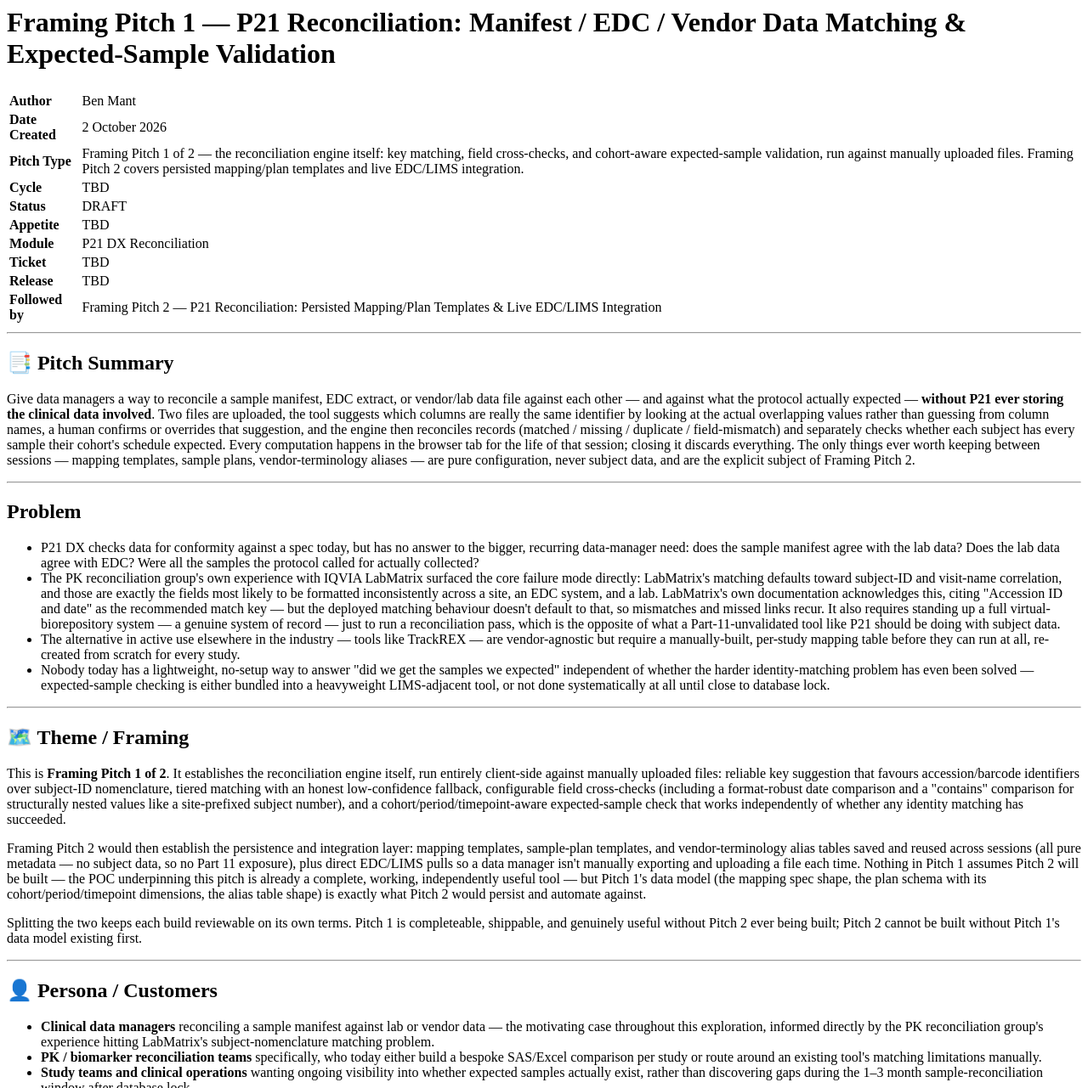
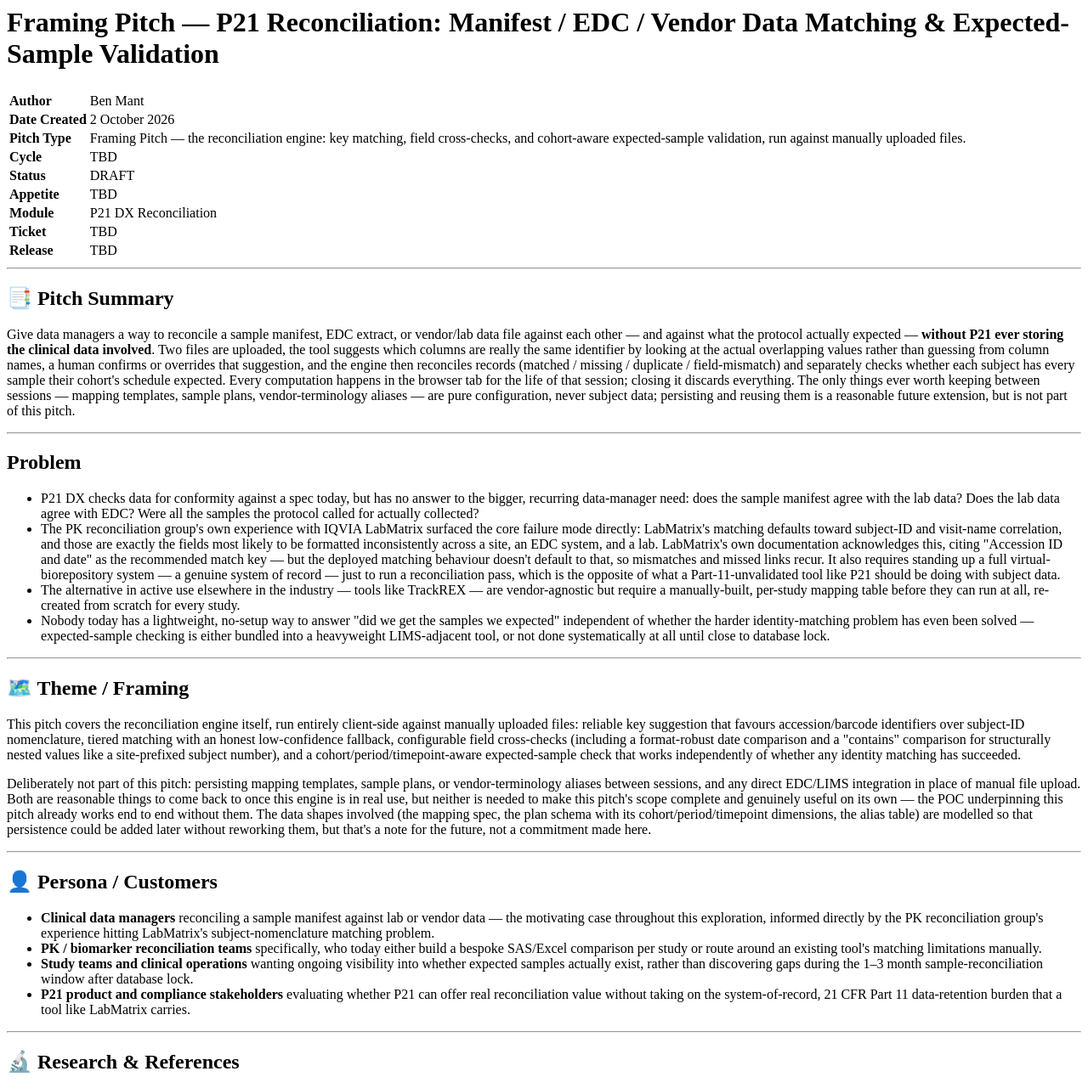
Before and after one commit to certara-bmant/p21dx-recon, a plain HTML site: page Framing_Pitch_P21_Reconciliation.html in a window 1280 px wide. Shown: the top 1281 px of the page at 85% size. Drawn offline with Linux system fonts and the light colour scheme.

Commit message:
Rewrite framing pitch as a single, self-contained pitch (drop the 1-of-2 split)
Removed all 'Framing Pitch 1 of 2' / 'Followed by' / 'Framing Pitch 2' framing.
Persisted templates and live EDC/LIMS integration are now described as
out-of-scope future extensions within this single pitch's own Theme and
No-Gos sections, rather than a formally sequenced follow-on pitch.

```diff
--- a/Framing_Pitch_P21_Reconciliation.html
+++ b/Framing_Pitch_P21_Reconciliation.html
@@ -1,5 +1,5 @@
 <html><body>
-<h1>Framing Pitch 1 — P21 Reconciliation: Manifest / EDC / Vendor Data Matching &amp; Expected-Sample Validation</h1>
+<h1>Framing Pitch — P21 Reconciliation: Manifest / EDC / Vendor Data Matching &amp; Expected-Sample Validation</h1>
 <table>
 <thead>
 <tr>
@@ -18,7 +18,7 @@
 </tr>
 <tr>
 <td><strong>Pitch Type</strong></td>
-<td>Framing Pitch 1 of 2 — the reconciliation engine itself: key matching, field cross-checks, and cohort-aware expected-sample validation, run against manually uploaded files. Framing Pitch 2 covers persisted mapping/plan templates and live EDC/LIMS integration.</td>
+<td>Framing Pitch — the reconciliation engine: key matching, field cross-checks, and cohort-aware expected-sample validation, run against manually uploaded files.</td>
 </tr>
 <tr>
 <td><strong>Cycle</strong></td>
@@ -44,15 +44,11 @@
 <td><strong>Release</strong></td>
 <td>TBD</td>
 </tr>
-<tr>
-<td><strong>Followed by</strong></td>
-<td>Framing Pitch 2 — P21 Reconciliation: Persisted Mapping/Plan Templates &amp; Live EDC/LIMS Integration</td>
-</tr>
 </tbody>
 </table>
 <hr />
 <h2>📑 Pitch Summary</h2>
-<p>Give data managers a way to reconcile a sample manifest, EDC extract, or vendor/lab data file against each other — and against what the protocol actually expected — <strong>without P21 ever storing the clinical data involved</strong>. Two files are uploaded, the tool suggests which columns are really the same identifier by looking at the actual overlapping values rather than guessing from column names, a human confirms or overrides that suggestion, and the engine then reconciles records (matched / missing / duplicate / field-mismatch) and separately checks whether each subject has every sample their cohort's schedule expected. Every computation happens in the browser tab for the life of that session; closing it discards everything. The only things ever worth keeping between sessions — mapping templates, sample plans, vendor-terminology aliases — are pure configuration, never subject data, and are the explicit subject of Framing Pitch 2.</p>
+<p>Give data managers a way to reconcile a sample manifest, EDC extract, or vendor/lab data file against each other — and against what the protocol actually expected — <strong>without P21 ever storing the clinical data involved</strong>. Two files are uploaded, the tool suggests which columns are really the same identifier by looking at the actual overlapping values rather than guessing from column names, a human confirms or overrides that suggestion, and the engine then reconciles records (matched / missing / duplicate / field-mismatch) and separately checks whether each subject has every sample their cohort's schedule expected. Every computation happens in the browser tab for the life of that session; closing it discards everything. The only things ever worth keeping between sessions — mapping templates, sample plans, vendor-terminology aliases — are pure configuration, never subject data; persisting and reusing them is a reasonable future extension, but is not part of this pitch.</p>
 <hr />
 <h2>Problem</h2>
 <ul>
@@ -63,9 +59,8 @@
 </ul>
 <hr />
 <h2>🗺️ Theme / Framing</h2>
-<p>This is <strong>Framing Pitch 1 of 2</strong>. It establishes the reconciliation engine itself, run entirely client-side against manually uploaded files: reliable key suggestion that favours accession/barcode identifiers over subject-ID nomenclature, tiered matching with an honest low-confidence fallback, configurable field cross-checks (including a format-robust date comparison and a "contains" comparison for structurally nested values like a site-prefixed subject number), and a cohort/period/timepoint-aware expected-sample check that works independently of whether any identity matching has succeeded.</p>
-<p>Framing Pitch 2 would then establish the persistence and integration layer: mapping templates, sample-plan templates, and vendor-terminology alias tables saved and reused across sessions (all pure metadata — no subject data, so no Part 11 exposure), plus direct EDC/LIMS pulls so a data manager isn't manually exporting and uploading a file each time. Nothing in Pitch 1 assumes Pitch 2 will be built — the POC underpinning this pitch is already a complete, working, independently useful tool — but Pitch 1's data model (the mapping spec shape, the plan schema with its cohort/period/timepoint dimensions, the alias table shape) is exactly what Pitch 2 would persist and automate against.</p>
-<p>Splitting the two keeps each build reviewable on its own terms. Pitch 1 is completeable, shippable, and genuinely useful without Pitch 2 ever being built; Pitch 2 cannot be built without Pitch 1's data model existing first.</p>
+<p>This pitch covers the reconciliation engine itself, run entirely client-side against manually uploaded files: reliable key suggestion that favours accession/barcode identifiers over subject-ID nomenclature, tiered matching with an honest low-confidence fallback, configurable field cross-checks (including a format-robust date comparison and a "contains" comparison for structurally nested values like a site-prefixed subject number), and a cohort/period/timepoint-aware expected-sample check that works independently of whether any identity matching has succeeded.</p>
+<p>Deliberately not part of this pitch: persisting mapping templates, sample plans, or vendor-terminology aliases between sessions, and any direct EDC/LIMS integration in place of manual file upload. Both are reasonable things to come back to once this engine is in real use, but neither is needed to make this pitch's scope complete and genuinely useful on its own — the POC underpinning this pitch already works end to end without them. The data shapes involved (the mapping spec, the plan schema with its cohort/period/timepoint dimensions, the alias table) are modelled so that persistence could be added later without reworking them, but that's a note for the future, not a commitment made here.</p>
 <hr />
 <h2>👤 Persona / Customers</h2>
 <ul>
@@ -252,7 +247,7 @@
 <li><strong>Field comparison engine</strong> — exact, date (calendar-date extraction independent of platform timezone quirks, with an explicit ambiguous-order flag), and contains (prefix/suffix with a minimum-length guard), each producing a visible match/mismatch/verify state rather than a single boolean.</li>
 <li><strong>Cohort/qualifier-aware expected-sample engine</strong> — wildcard matching across cohort, period, and timepoint dimensions; plan import with user-driven column mapping; an explicit, reusable value-alias mechanism scoped per dimension.</li>
 <li><strong>CSV export</strong> for both reconciliation findings and expected-sample findings.</li>
-<li><strong>Mapping spec, plan schema, and alias-table shape modelled as stable, persistable config</strong> — nothing is persisted in this phase, but all three must be shaped so Framing Pitch 2 can store and reuse them without a data-model change.</li>
+<li><strong>Mapping spec, plan schema, and alias-table shape modelled as stable, persistable config</strong> — nothing is persisted in this build, but all three are shaped so that persistence could be added later without a data-model change, should that turn out to be worth doing.</li>
 <li>All processing is <strong>client-side and ephemeral</strong> in this build — no server, no database, no data retained beyond the active session.</li>
 </ul>
 <hr />
@@ -311,8 +306,8 @@
 <h2>❌ No-Gos &amp; Out of Scope</h2>
 <ul>
 <li><strong>No data persistence of any clinical data, at any point.</strong> This is a design constraint for this build, not a gap to close later — P21 does not become a repository for sample or subject data as a result of this pitch.</li>
-<li><strong>Live EDC/LIMS API integration</strong> — this build is manual file upload only. Direct system-to-system pulls are Framing Pitch 2.</li>
-<li><strong>Persisted mapping, plan, or alias templates</strong> — the data shapes are modelled to support this, but nothing is actually saved or reused across sessions in this phase. That's Framing Pitch 2.</li>
+<li><strong>Live EDC/LIMS API integration</strong> — this build is manual file upload only. Direct system-to-system pulls are a possible future extension, not part of this pitch.</li>
+<li><strong>Persisted mapping, plan, or alias templates</strong> — the data shapes are modelled to support this, but nothing is actually saved or reused across sessions in this build.</li>
 <li><strong>Automated value-alias suggestion</strong> — deliberately manual; see Risks above.</li>
 <li><strong>Batch or multi-vendor reconciliation in one pass</strong> — one pair of sources at a time.</li>
 <li><strong>SAS7BDAT file support.</strong></li>
```
